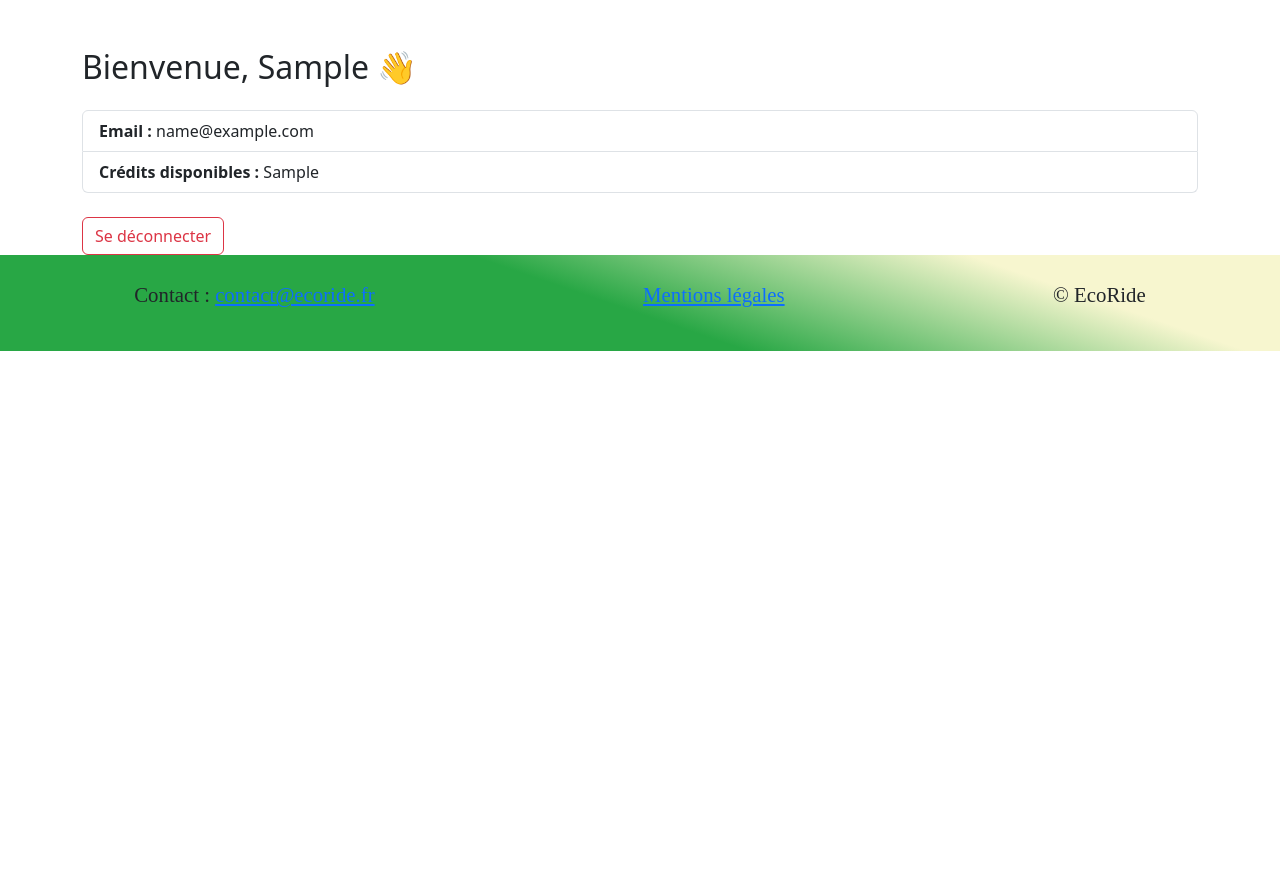
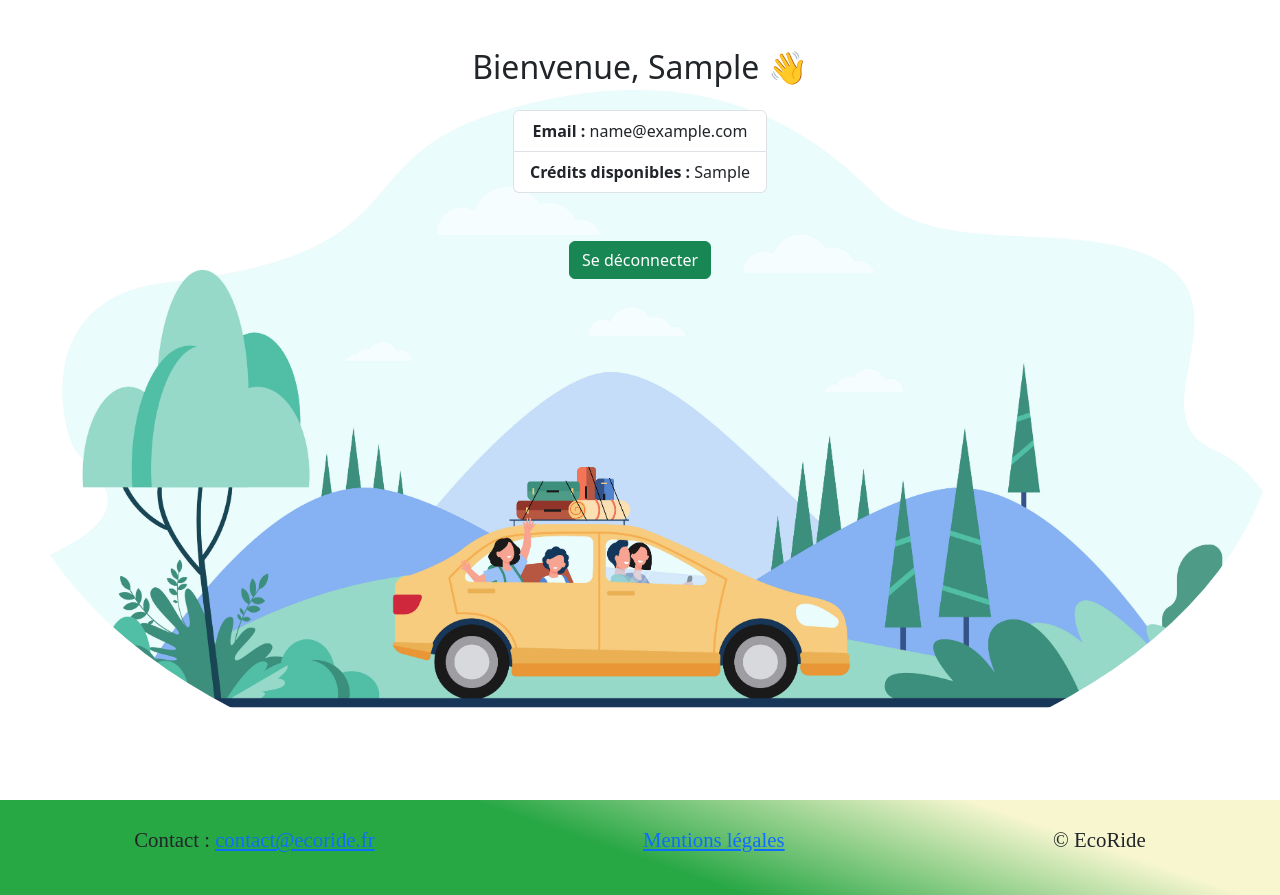
Before and after one commit to yoannfb/ecf-ecoride, a PHP site: page /utilisateur.php in a window 1280 px wide. Shown: the part 56-951 px from the top of the page. Before the commit the page ends 407 px from the top, so only its background shows below. Run offline with PHP 8.4, Linux system fonts and the light colour scheme; the visitor is signed in with stand-in values (Sample User, id 1); tables that the repository leaves empty or names only in its code hold one stand-in row (values such as "Sample post").

Commit message:
utilisateur

```diff
--- a/utilisateur.php
+++ b/utilisateur.php
@@ -1,3 +1,18 @@
+<style>
+    .back {
+        width: 100%;
+        height: 100%;
+        background-image: url("assets/espace utilisateur.jpg");
+        background-size: cover;
+        background-position: center;
+        background-repeat: no-repeat;
+        border-radius: 50%;
+        background-color: #F7F6CF;
+    }
+
+</style>
+
+
 <?php
 session_start();
 require_once 'includes/header.php';
@@ -20,7 +35,7 @@ try {
 }
 ?>
 
-<div class="container mt-5">
+<div class="back d-flex flex-column text-center align-items-center pt-5">
     <h2 class="mb-4">Bienvenue, <?= htmlspecialchars($user['pseudo']) ?> 👋</h2>
 
     <ul class="list-group">
@@ -28,8 +43,8 @@ try {
         <li class="list-group-item"><strong>Crédits disponibles :</strong> <?= $user['credits'] ?></li>
     </ul>
 
-    <div class="mt-4">
-        <a href="logout.php" class="btn btn-outline-danger">Se déconnecter</a>
+    <div class="py-5">
+        <a href="logout.php" class="btn btn-success">Se déconnecter</a>
     </div>
 </div>
 
```
Also changed, not shown: assets/espace utilisateur.jpg (added).
